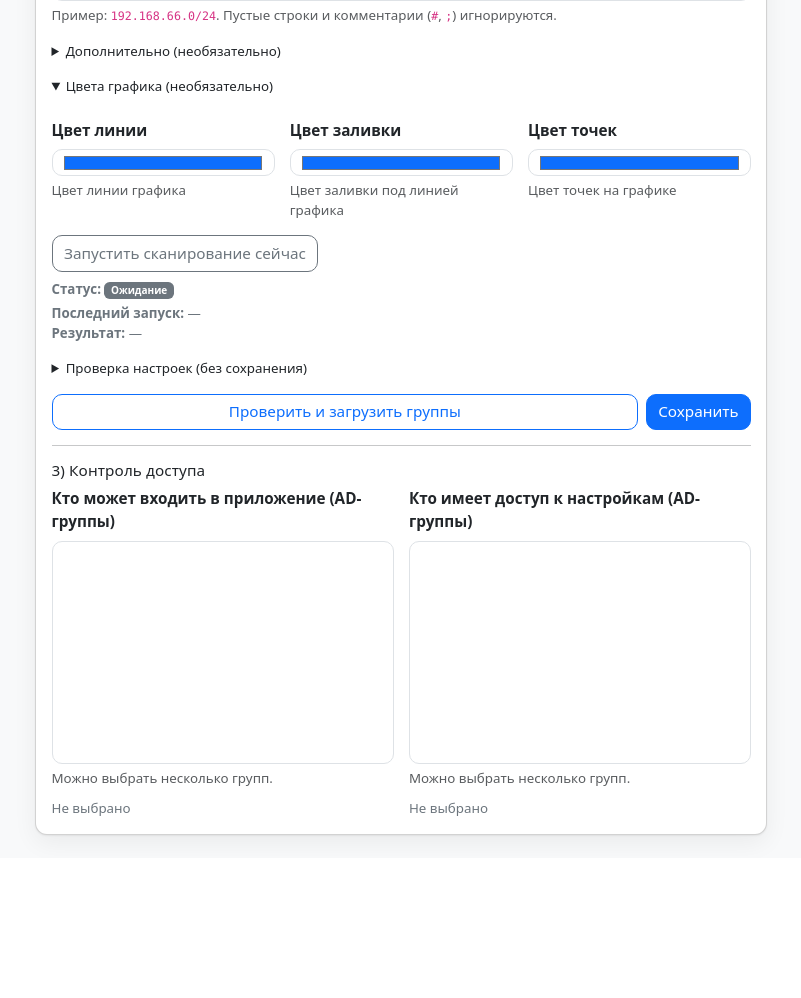
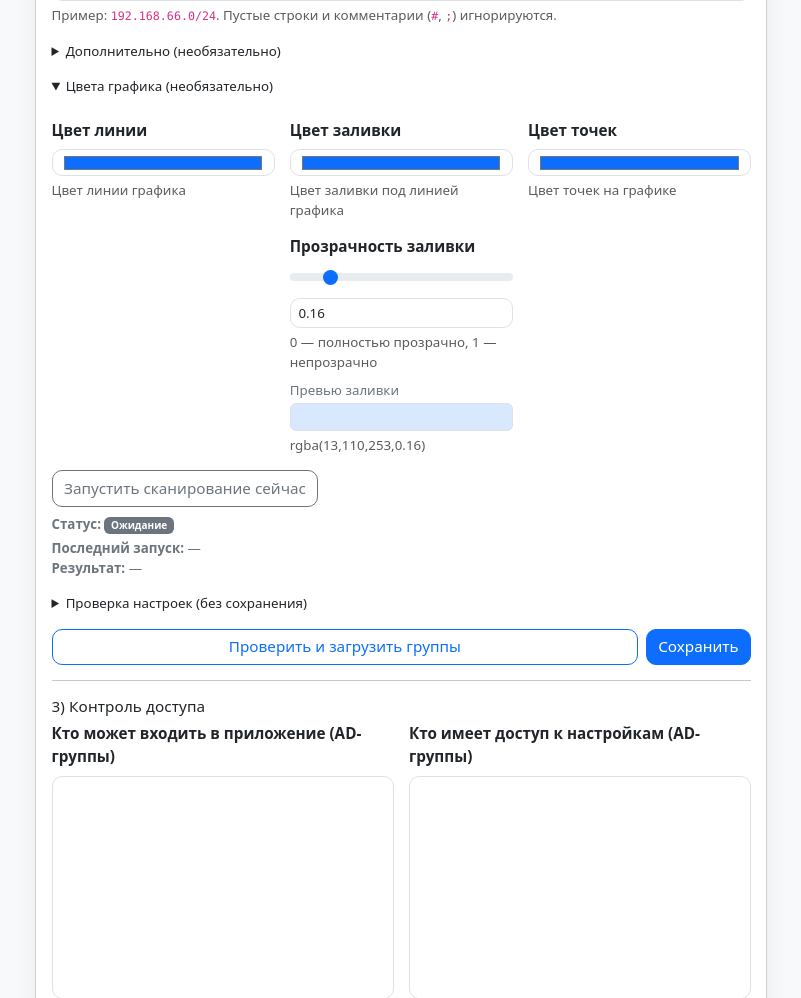
Before and after one commit to lonelywolf1981/ad_portal, a FastAPI app: template app/templates/settings.html in a window 1280 px wide, after a click on "Цвета графика (необязательно)". Shown: the part 1915-2913 px from the top of the page, without its empty margins (50-851 px from the left). Before the commit the page ends 2761 px from the top, so only its background shows below. Run offline with FastAPI, Linux system fonts and the light colour scheme; the template is opened without the code that fills it, so the values that code supplies are empty; parts of the project's set-up code (start-up, migrations or seed data) failed here and were passed over; some libraries are stand-ins or nearby versions.

Commit message:
Fix stats chart colors, periods, and fill opacity controls

```diff
--- a/app/templates/settings.html
+++ b/app/templates/settings.html
@@ -281,8 +281,19 @@
                   </div>
                   <div class="col-md-4">
                     <label class="form-label fw-semibold">Цвет заливки</label>
-                    <input class="form-control" name="net_scan_chart_fill_color" type="color" value="{{ st.net_scan_chart_fill_color[:7] or '#0d6efd' }}">
+                    <input class="form-control" id="net_scan_chart_fill_color" name="net_scan_chart_fill_color" type="color" value="{{ chart_fill_color_hex or '#0d6efd' }}">
                     <div class="form-text">Цвет заливки под линией графика</div>
+                    <div class="mt-3">
+                      <label class="form-label fw-semibold">Прозрачность заливки</label>
+                      <input class="form-range" id="net_scan_chart_fill_alpha_range" type="range" min="0" max="1" step="0.01" value="{{ chart_fill_alpha or '0.16' }}">
+                      <input class="form-control form-control-sm mt-1" id="net_scan_chart_fill_alpha" name="net_scan_chart_fill_alpha" type="number" min="0" max="1" step="0.01" value="{{ chart_fill_alpha or '0.16' }}">
+                      <div class="form-text">0 — полностью прозрачно, 1 — непрозрачно</div>
+                      <div class="mt-2">
+                        <div class="small text-secondary mb-1">Превью заливки</div>
+                        <div id="net_scan_chart_fill_preview" style="height:28px; border:1px solid var(--bs-border-color); border-radius:6px; background-color: rgba(13,110,253,0.16);"></div>
+                        <div id="net_scan_chart_fill_preview_value" class="form-text mt-1">rgba(13,110,253,0.16)</div>
+                      </div>
+                    </div>
                   </div>
                   <div class="col-md-4">
                     <label class="form-label fw-semibold">Цвет точек</label>
@@ -429,6 +440,73 @@
       : '<span class="text-secondary small">Не выбрано</span>';
   }
 
+  function setupFillAlphaControls(){
+    const range = document.getElementById("net_scan_chart_fill_alpha_range");
+    const number = document.getElementById("net_scan_chart_fill_alpha");
+    const color = document.getElementById("net_scan_chart_fill_color");
+    const preview = document.getElementById("net_scan_chart_fill_preview");
+    const previewValue = document.getElementById("net_scan_chart_fill_preview_value");
+    if(!range || !number) return;
+
+    const clamp = function(v){
+      const n = Number(v);
+      if(!Number.isFinite(n)) return 0.16;
+      if(n < 0) return 0;
+      if(n > 1) return 1;
+      return n;
+    };
+    const normalize = function(v){
+      const n = clamp(v);
+      const s = n.toFixed(2).replace(/0+$/, "").replace(/\.$/, "");
+      return s || "0";
+    };
+    const syncFromRange = function(){
+      number.value = normalize(range.value);
+      updatePreview();
+    };
+    const syncFromNumber = function(){
+      range.value = String(clamp(number.value));
+      number.value = normalize(number.value);
+      updatePreview();
+    };
+    const hexToRgb = function(hex){
+      const s = String(hex || "").trim();
+      const m6 = s.match(/^#([0-9a-f]{6})$/i);
+      if(m6){
+        return {
+          r: parseInt(m6[1].slice(0, 2), 16),
+          g: parseInt(m6[1].slice(2, 4), 16),
+          b: parseInt(m6[1].slice(4, 6), 16),
+        };
+      }
+      const m3 = s.match(/^#([0-9a-f]{3})$/i);
+      if(m3){
+        return {
+          r: parseInt(m3[1][0] + m3[1][0], 16),
+          g: parseInt(m3[1][1] + m3[1][1], 16),
+          b: parseInt(m3[1][2] + m3[1][2], 16),
+        };
+      }
+      return { r: 13, g: 110, b: 253 };
+    };
+    const updatePreview = function(){
+      if(!preview || !previewValue) return;
+      const rgb = hexToRgb(color ? color.value : "#0d6efd");
+      const a = normalize(number.value);
+      const rgba = `rgba(${rgb.r},${rgb.g},${rgb.b},${a})`;
+      preview.style.backgroundColor = rgba;
+      previewValue.textContent = rgba;
+    };
+    range.addEventListener("input", syncFromRange);
+    number.addEventListener("input", syncFromNumber);
+    number.addEventListener("blur", syncFromNumber);
+    if(color){
+      color.addEventListener("input", updatePreview);
+      color.addEventListener("change", updatePreview);
+    }
+    syncFromNumber();
+  }
+
   document.addEventListener("change", function(e){
     if(e.target && e.target.id === "allowed_app_groups"){
       updateBadges("allowed_app_groups", "badges_app");
@@ -445,6 +523,7 @@
   updateBadges("allowed_app_groups", "badges_app");
   updateBadges("allowed_settings_groups", "badges_settings");
   toggleAdCaPem();
+  setupFillAlphaControls();
 })();
 </script>
 
```
Also changed, not shown: app/routers/index.py (+9 -0 lines), app/routers/settings.py (+72 -3 lines), app/templates/partials/session_card.html (+8 -14 lines).
